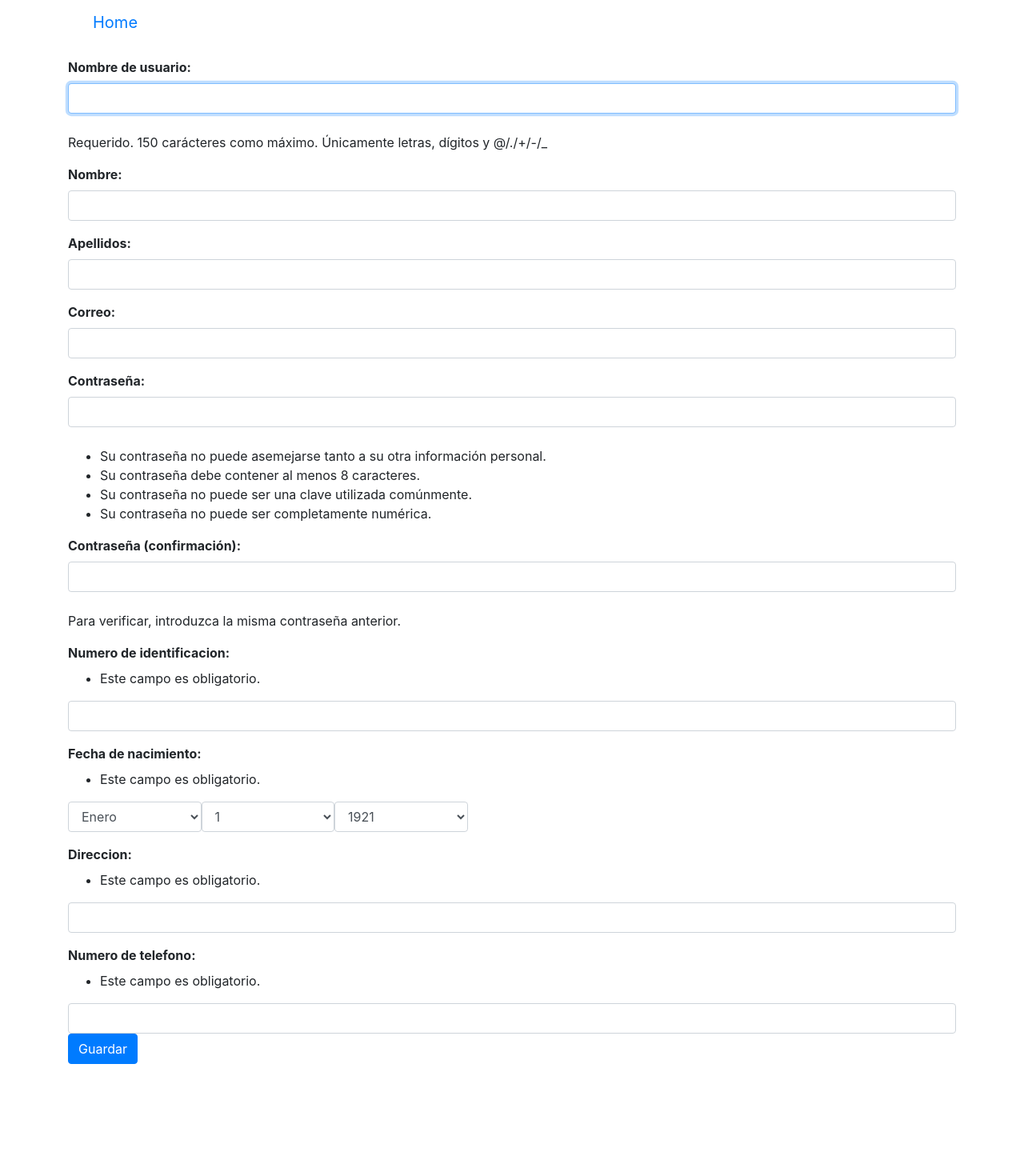
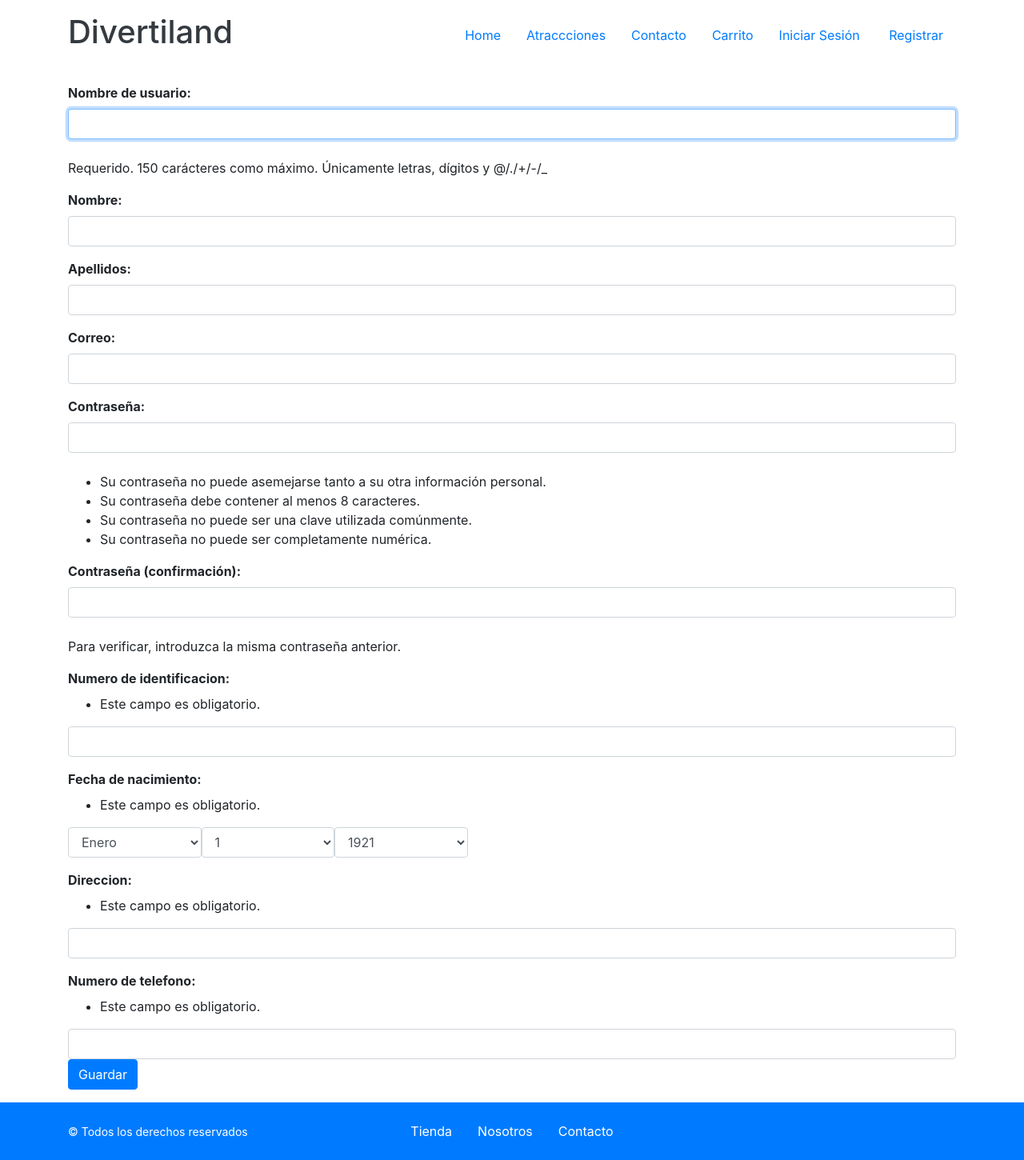
Before and after one commit to mariacalosan/proyecto-divertiland, a Django app: page /usuario/registrar/ in a window 1280 px wide. Shown: the whole page at 80% size. Before the commit the page ends 1330 px from the top, so only its background shows below. Run offline with Django 3.2, Linux system fonts and the light colour scheme; some libraries are stand-ins or nearby versions.

Commit message:
en el registro le pusimos un bloque de titulo en el index se cambio el title por titulo en el bloque y se borro el bloque de navbar se creo un nuevo archivo html el cual contiene el header de la pagina se elemino el archivo header se creo el archivo html para e footer en base se le implemento el meta se agrego el bloque titulo se agrego el bloque que incluye el, navbar en el views se importo el logout en urls se importo tanbien el logout pero este de el views

```diff
--- a/apps/usuario/urls.py
+++ b/apps/usuario/urls.py
@@ -1,6 +1,6 @@
-from django.contrib.auth.views import LoginView, PasswordResetView, PasswordResetDoneView, PasswordResetConfirmView, PasswordResetCompleteView, logout_then_login
+from django.contrib.auth.views import LoginView, PasswordResetView, PasswordResetDoneView, PasswordResetConfirmView, PasswordResetCompleteView
 from django.urls import path
-from apps.usuario.views import RegistroUsuario
+from .views import RegistroUsuario, logout_view
 
 app_name = 'usuario'
 
@@ -13,7 +13,7 @@ urlpatterns = [
          RegistroUsuario.as_view(),
          name="registrar"),
     path('logout/',
-         logout_then_login,
+         logout_view,
          name='logout'),
     path('reset/password_reset',
          PasswordResetView.as_view(), {
@@ -26,7 +26,7 @@ urlpatterns = [
              'template_name': 'usuario/password/password_reset_done.html'
          },
          name='password_reset_done'),
-    path('reset/(?P<uidb64>[0-9A-Za-z_\-]+)/(?P<token>.+)/$',
+    path('reset/<uidb64>/<token>/',
          PasswordResetConfirmView.as_view(), {
              'template_name': 'usuario/password/password_reset_confirm.html'
          },
--- a/apps/usuario/views.py
+++ b/apps/usuario/views.py
@@ -6,6 +6,7 @@ from apps.usuario.models import Cliente
 from django.contrib.auth.models import User
 from django.urls import reverse_lazy
 from django.http import HttpResponseRedirect
+from django.contrib.auth import logout
 
 
 class RegistroUsuario(CreateView):
@@ -51,3 +52,10 @@ class RegistroUsuario(CreateView):
 
 			# si el formulario no esta correcto lo va a dirigir a la data que el usario ya tenia para que vuelva a ingresar los datos correctamente
 			return self.render_to_response(self.get_context_data(form=formulario_usuario, form2=formulario_cliente))
+
+def logout_view(request):
+    # Desconectar usuario
+    logout(request)
+
+    # Redirigir a la página de inicio
+    return HttpResponseRedirect(reverse_lazy('aplicacion:index'))
--- a/templates/base/base.html
+++ b/templates/base/base.html
@@ -1,97 +1,26 @@
 {% load static %}
-
 <!DOCTYPE html>
 <html lang="es">
   <head>
-    <meta charset="UTF-8" />
-
+    <meta charset="utf-8">
+    <meta name="viewport" content="width=device-width, initial-scale=1">
     {% block extrastatic %} {% endblock %}
-
-    <title>{% block title %}Document {% endblock %}</title>
-
+    <title>Divertyland - {% block titulo %}Inicio{% endblock %}</title>
 	  {% load bootstrap4 %}
 	  {% bootstrap_css %}
   </head>
   <body>
+    {% block navbar %}
+      {% include 'base/nav-bar.html'%}
+    {% endblock %}
     <div class="container">
-      {% block navbar %}
-      <div class="bs-docs-section clearfix">
-        <div class="row">
-          <div class="col-lg-12">
-            <div class="bs-component">
-              <nav class="navbar navbar-default">
-                <div class="container-fluid">
-                  <div class="navbar-header">
-                    <a class="navbar-brand" href="#">Home</a>
-                  </div>
-                  <div
-                    class="collapse navbar-collapse"
-                    id="bs-example-navbar-collapse-1"
-                  >
-                    <ul class="nav navbar-nav">
-                      <li class="dropdown">
-                        <a
-                          href="#"
-                          class="dropdown-toggle"
-                          data-toggle="dropdown"
-                          role="button"
-                          aria-expanded="false"
-                          >Mascotas <span class="caret"></span
-                        ></a>
-                        <ul class="dropdown-menu" role="menu">
-                          <li><a href="">Registrar</a></li>
-                          <li><a href="#">Listar</a></li>
-                        </ul>
-                      </li>
-                      <li class="dropdown">
-                        <a
-                          href="#"
-                          class="dropdown-toggle"
-                          data-toggle="dropdown"
-                          role="button"
-                          aria-expanded="false"
-                          >Adopciones<span class="caret"></span
-                        ></a>
-                        <ul class="dropdown-menu" role="menu">
-                          <li><a href="#">Solicitar</a></li>
-                          <li><a href="#">Listar solicitudes</a></li>
-                        </ul>
-                      </li>
-                    </ul>
-                    <ul class="nav navbar-nav navbar-right">
-                      <li class="dropdown">
-                        <a
-                          href="http://codigofacilito.com"
-                          onclick="pageTracker._link(this.href); return false;"
-                          >Código Facilito</a
-                        >
-                      </li>
-                      <li class="dropdown">
-                        <a
-                          href="#"
-                          class="dropdown-toggle"
-                          data-toggle="dropdown"
-                          role="button"
-                          aria-expanded="false"
-                          >Opciones<span class="caret"></span
-                        ></a>
-                        <ul class="dropdown-menu" role="menu">
-                          <li><a href="">Salir</a></li>
-                        </ul>
-                      </li>
-                    </ul>
-                  </div>
-                </div>
-              </nav>
-            </div>
-          </div>
-        </div>
-      </div>
-
-      {% endblock %} {% block content %}
-      <h4>Bloque de contenido</h4>
-      {% endblock %} {% block footer %} {% endblock%}
+      {% block content %}
+        <h4>Bloque de contenido vacio</h4>
+      {% endblock %}
     </div>
+      {% block footer %}
+        {% include 'base/footer.html'%}
+      {% endblock %}
     <script src="https://code.jquery.com/jquery-1.10.2.min.js"></script>
     <script src="{% static 'js/bootstrap.min.js' %}"></script>
     {% block extrajs %} {% endblock %}
--- /dev/null
+++ b/templates/base/footer.html
@@ -0,0 +1,40 @@
+<footer class="bg-primary">
+  <div class="container">
+    <div class="row justify-content-md-between align-items-center py-3">
+
+      <div class="col-md-4 text-center text-md-left order-md-0 order-1 my-4 my-md-0">
+        <p class="text-white mb-0"><small>&copy; Todos los derechos reservados</small></p>
+      </div>
+
+      <div class="col-md-4">
+        <ul class="nav justify-content-center">
+          <li class="nav-item">
+            <a href="#" class="nav-link text-white">Tienda</a>
+          </li>
+          <li class="nav-item">
+            <a href="#" class="nav-link text-white">Nosotros</a>
+          </li>
+          <li class="nav-item">
+            <a href="#" class="nav-link text-white">Contacto</a>
+          </li>
+        </ul>
+      </div>
+
+      <div class="col-md-4 text-md-right text-center order-2 order-md-0">
+        <a href="#" class="text-white mr-1">
+          <i class="fab fa-facebook-f"></i>
+        </a>
+        <a href="#" class="text-white mr-1">
+          <i class="fab fa-twitter"></i>
+        </a>
+        <a href="#" class="text-white mr-1">
+          <i class="fab fa-instagram"></i>
+        </a>
+        <a href="#" class="text-white">
+          <i class="fab fa-youtube"></i>
+        </a>
+      </div>
+
+    </div>
+  </div>
+</footer>
--- /dev/null
+++ b/templates/base/nav-bar.html
@@ -0,0 +1,45 @@
+<header>
+  <div class="container">
+    <div class="row justify-content-lg-between justify-content-center py-3 align-items-center">
+
+      <div class="col-2  text-center ">
+        <h1><a href="#" class="text-dark website-title">Divertiland</a></h1>
+      </div>
+
+      <div class="col-auto ">
+        <ul class="nav">
+          <li class="nav-item">
+            <a href="#" class="nav-link active">Home</a>
+          </li>
+
+          <li class="nav-item">
+            <a href="#" class="nav-link">Atraccciones</a>
+          </li>
+
+          <li class="nav-item">
+            <a href="#" class="nav-link">Contacto</a>
+          </li>
+          <li class="nav-item">
+            <a href="#" class="nav-link">Carrito</a>
+          </li>
+          {% if user.is_authenticated %}
+            <li class="nav-item">
+              <a href="{% url 'usuario:logout' %}" class="nav-link">Cerrar Sesión</a>
+            </li>
+          {% else %}
+            <li class="nav-item botones-registro">
+              <a href="{% url 'usuario:login' %}" class="nav-link">Iniciar Sesión</a>
+
+              <a href="{% url 'usuario:registrar'%}" class="nav-link ">Registrar</a>
+            </li>
+          {% endif %}
+        </ul>
+      </div>
+    </div>
+  </div>
+</header>
+<style>
+  .botones-registro a{
+    display: inline-block;
+  }
+</style>
--- a/templates/usuario/registrar.html
+++ b/templates/usuario/registrar.html
@@ -1,4 +1,8 @@
-{% extends 'base/base.html' %} {% block content %}
+{% extends 'base/base.html' %}
+
+{% block titulo %}Registrar{% endblock %}
+
+{% block content %}
 <form method="post">
   {% csrf_token %}
   {% if form.errors %}
```
Also changed, not shown: templates/usuario/index.html (+3 -4 lines). Lines whose indentation alone changed are shown as unchanged.
